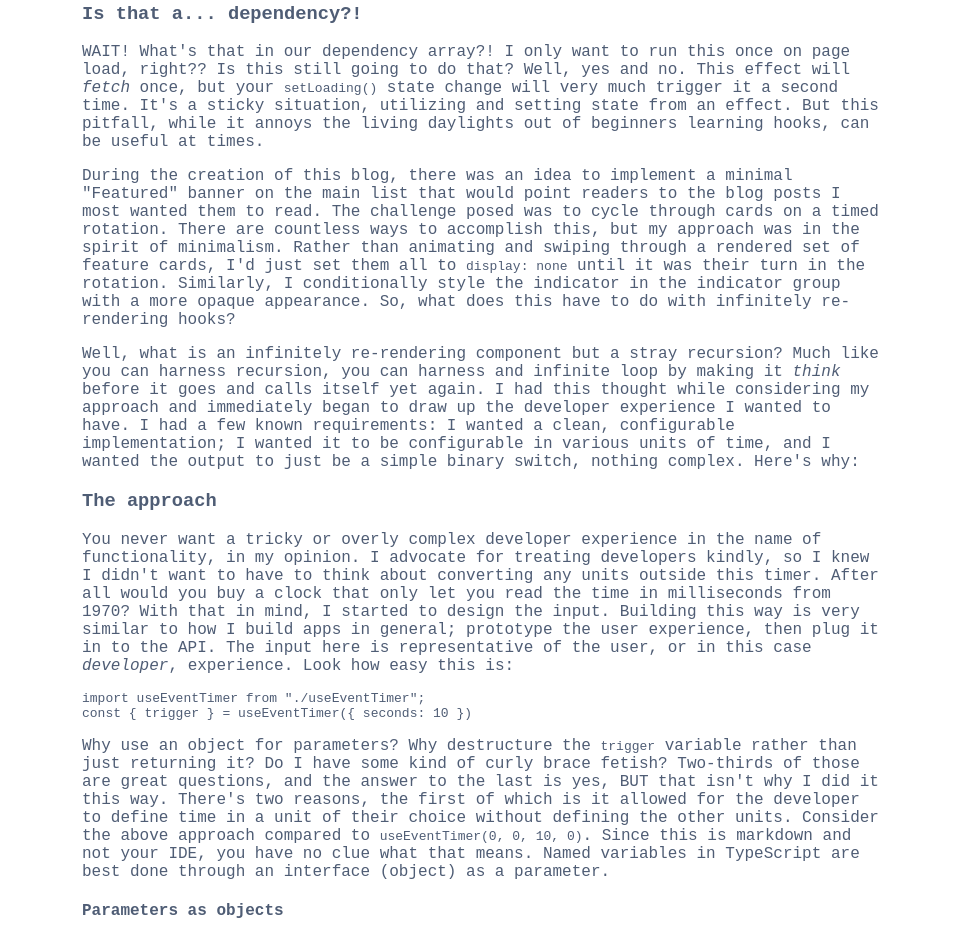
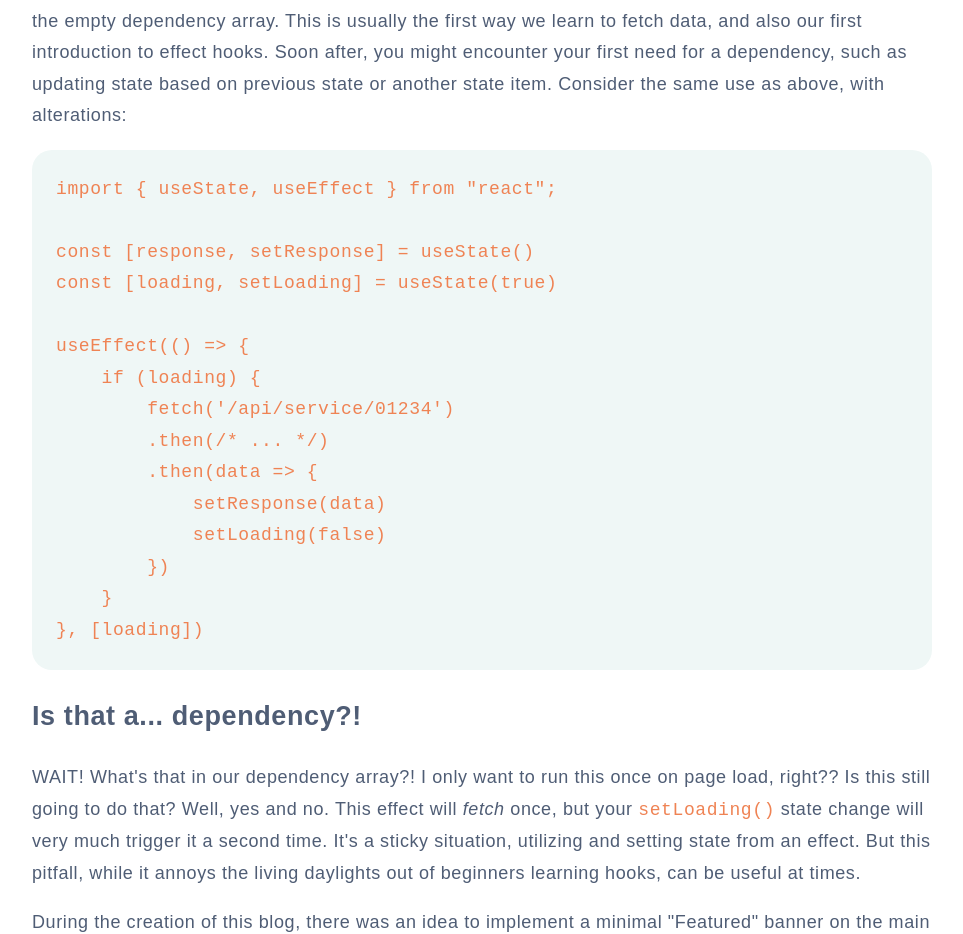
Before and after one commit to kevinhaube/dev-blog, a Gatsby site: page /post/react-hook-event-timer in a window 1280 px wide. Shown: the part 808-1742 px from the top of the page, without its empty margins (158-1121 px from the left). Built offline with nearby package versions, Linux system fonts and the light colour scheme; Gatsby itself is replaced by a stand-in of ours; some packages are replaced by stand-ins of ours; code samples lack their colours.

Commit message:
Updates to global styles and local styles

````diff
--- a/posts/react-hook-event-timer.mdx
+++ b/posts/react-hook-event-timer.mdx
@@ -50,7 +50,7 @@ useEffect(() => {
 }, [loading])
 ```
 
-### Is that a... dependency?!
+## Is that a... dependency?!
 
 WAIT! What's that in our dependency array?! I only want to run this once on page load, right?? Is this still going to do that?
 Well, yes and no. This effect will _fetch_ once, but your `setLoading()` state change will very much trigger it a second time.
@@ -70,7 +70,7 @@ while considering my approach and immediately began to draw up the developer exp
 known requirements: I wanted a clean, configurable implementation; I wanted it to be configurable in various units of time,
 and I wanted the output to just be a simple binary switch, nothing complex. Here's why:
 
-### The approach
+## The approach
 
 You never want a tricky or overly complex developer experience in the name of functionality, in my opinion. I advocate for
 treating developers kindly, so I knew I didn't want to have to think about converting any units outside this timer. After
@@ -90,7 +90,7 @@ without defining the other units. Consider the above approach compared to `useEv
 and not your IDE, you have no clue what that means. Named variables in TypeScript are best done through an interface (object)
 as a parameter.
 
-#### Parameters as objects
+### Parameters as objects
 
 ```typescript
 interface EventTimerConfig {
--- a/src/components/CollectionList/collectionList.module.css
+++ b/src/components/CollectionList/collectionList.module.css
@@ -15,7 +15,8 @@
 
 .content-meta > h3,
 .content-meta > p {
-    margin: .15rem 0;
+    line-height: 1;
+    margin: 5px 0;
     font-family: "Droid Sans Mono", monospace;
     color: #4F5D75;
 }
--- a/src/components/FeaturedRotator/featuredRotator.module.css
+++ b/src/components/FeaturedRotator/featuredRotator.module.css
@@ -8,6 +8,7 @@
     height: 100%;
     background-color: #4F5D75;
     color: #EFF7F6;
+    line-height: 1;
     font-family: "Droid Sans Mono", monospace;
 }
 
@@ -22,8 +23,7 @@
 
 .rotator-item-container > span,
 .rotator-item-container > h3 {
-    margin-left: .3em;
-    margin-bottom: 5px;
+    margin: 5px .3em;
 }
 
 .rotator-counter-container {
--- a/src/components/PageContainer/pageContainer.module.css
+++ b/src/components/PageContainer/pageContainer.module.css
@@ -1,10 +1,4 @@
 .container {
-    max-width: 1200px;
+    max-width: 900px;
     margin: 0 auto;
 }
-
-@media (max-width: 1440px) {
-    .container {
-        max-width: 800px;
-    }
-}
--- a/src/global.css
+++ b/src/global.css
@@ -1,4 +1,22 @@
 body {
-    font-family: "Droid Sans Mono", monospace;
+    font-family: sans-serif;
     color: #4F5D75;
+    font-size: 18px;
+    line-height: 1.75;
+    letter-spacing: 0.033em;
+    overflow-x: hidden;
 }
+
+pre {
+    display: flex;
+    align-items: center;
+    padding: 24px;
+    border-radius: 20px;
+    background: #EFF7F6;
+    overflow-x: scroll;
+}
+
+code {
+    font-size: 18px;
+    color: #EF8354;
+}
````
